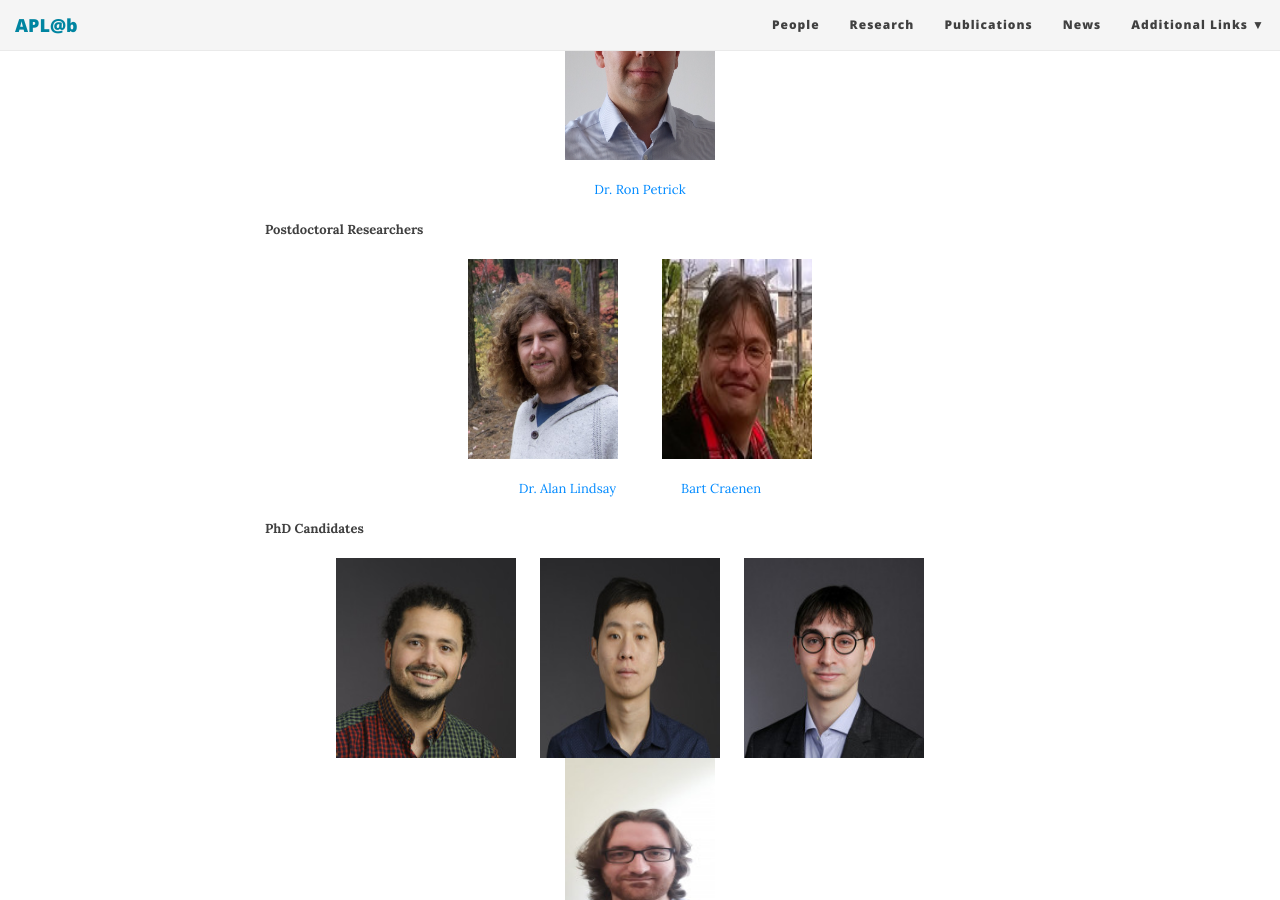
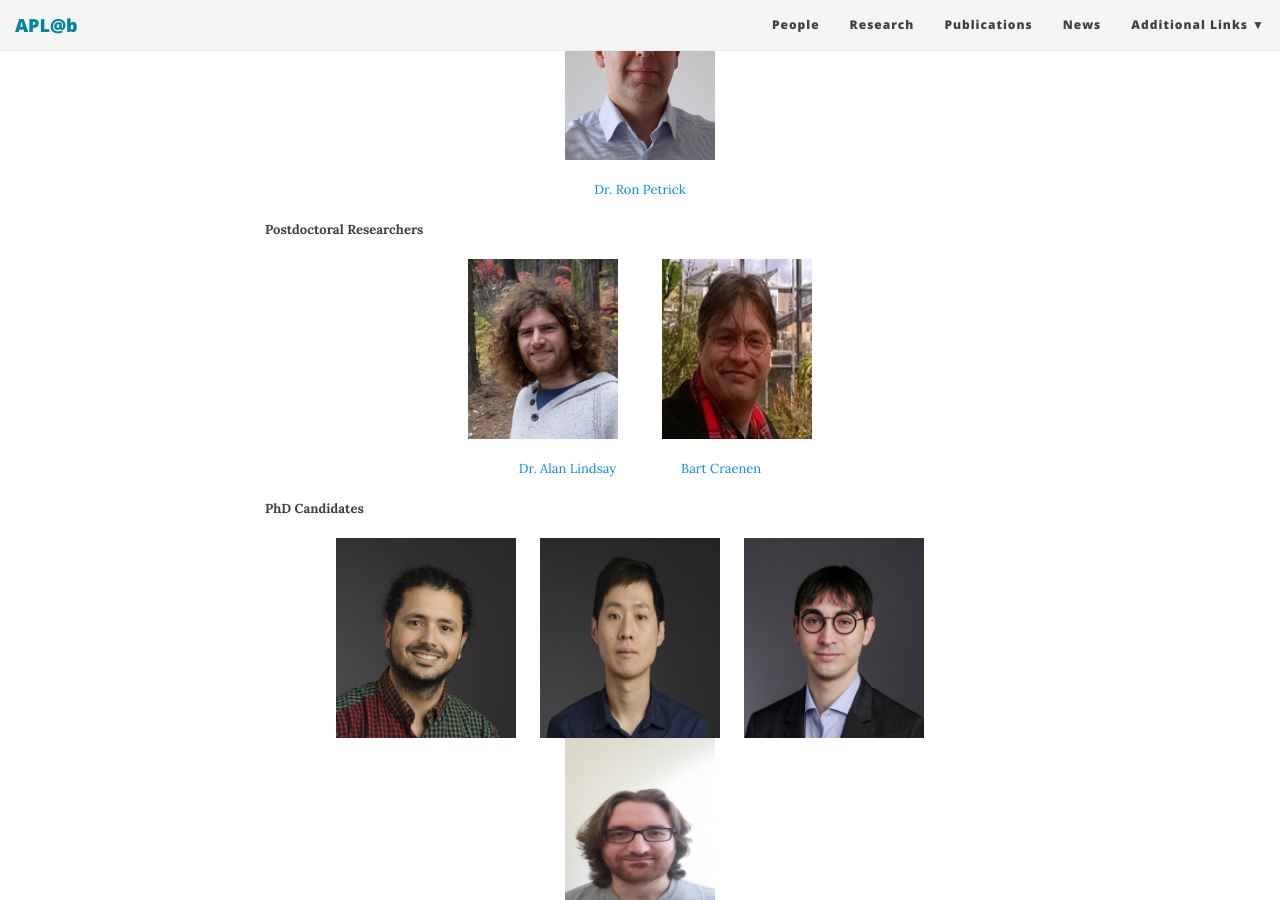
Before and after one commit to aplab2020/aplab2020.github.io, a Jekyll site: the page built from people.md, in a window 1280 px wide and 900 px high, scrolled down 313 px. Built offline with Jekyll 4.4.1, drawn with Linux system fonts in a browser that asks for light colours; nearby versions of some CDN libraries.

Commit message:
Update people.md

```diff
--- a/people.md
+++ b/people.md
@@ -16,7 +16,7 @@
 
 **Postdoctoral Researchers**
 
-<p align="center"> <img src="/img/alan.jpg" align="center" width="150" height="200"> &nbsp;  &nbsp; &nbsp;  &nbsp;  &nbsp; &nbsp; <img src="/img/bart.jpg" align="center" width="150" height="200"> </p>
+<p align="center"> <img src="/img/alan.jpg" align="center" width="150" height="180"> &nbsp;  &nbsp; &nbsp;  &nbsp;  &nbsp; &nbsp; <img src="/img/bart.jpg" align="center" width="150" height="180"> </p>
 
 <p align="center"> <a href="https://scholar.google.co.uk/citations?user=FA9LGEwAAAAJ&hl=en" style="float: ;">Dr. Alan Lindsay</a>  &nbsp;  &nbsp; &nbsp; &nbsp;  &nbsp; &nbsp; &nbsp; &nbsp; &nbsp;
                    <a href="https://scholar.google.ch/citations?hl=de&user=i8JsL7QAAAAJ&view_op=list_works" style="float: ;">Bart Craenen</a>
```
